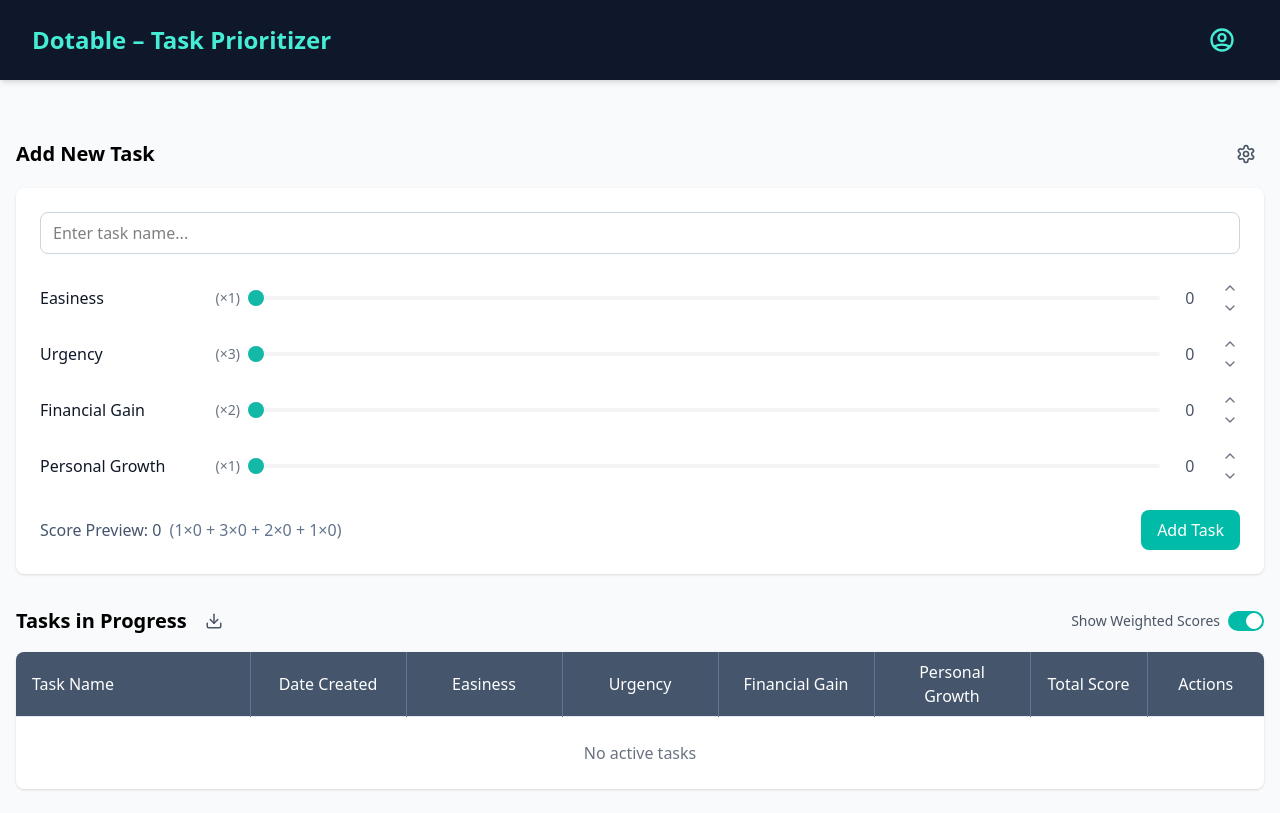
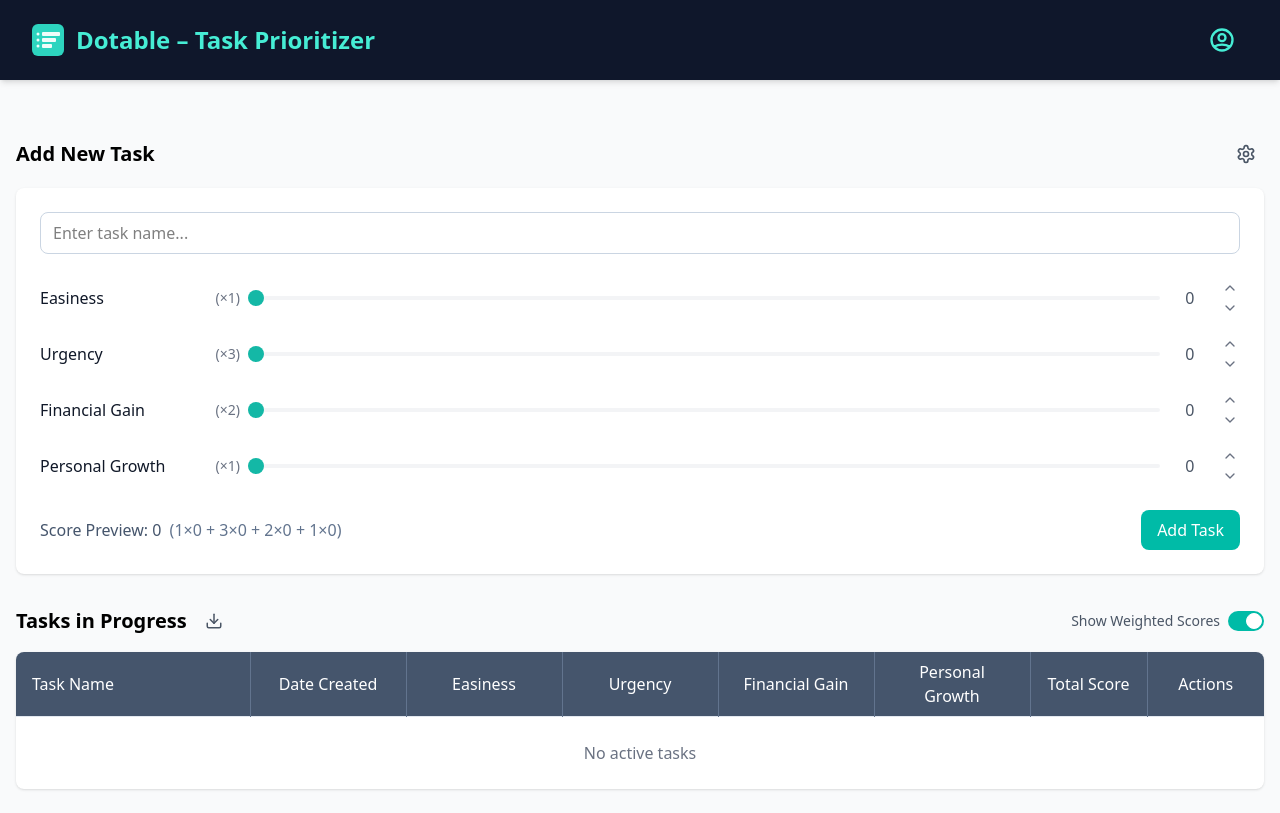
Before and after one commit to mattmotoki/decision-matrix, a React (Vite) app: page / in a window 1280 px wide. Built offline with nearby package versions, Linux system fonts and the light colour scheme.

Commit message:
Add logo

```diff
--- /dev/null
+++ b/src/components/Logo.jsx
@@ -0,0 +1,12 @@
+import React from 'react';
+import favicon from '/public/favicon.svg';
+
+export function Logo({ className }) {
+  return (
+    <img
+      src={favicon}
+      alt="Dotable Logo"
+      className={className}
+    />
+  );
+}
--- a/src/components/Navbar.jsx
+++ b/src/components/Navbar.jsx
@@ -1,4 +1,5 @@
 import React, { useState, useRef, useEffect } from 'react';
+import { Logo } from './Logo';
 
 const Navbar = ({ onSave }) => {
   const [isMenuOpen, setIsMenuOpen] = useState(false);
@@ -29,7 +30,8 @@
     <nav className="bg-slate-900 shadow-md">
       <div className="w-full px-4 sm:px-6 lg:px-8">
         <div className="flex justify-between h-20">
-          <div className="flex-shrink-0 flex items-center pl-0">
+          <div className="flex-shrink-0 flex items-center pl-0 gap-3">
+            <Logo className="h-8 w-8" />
             <h1 className="text-2xl font-bold text-teal-300">Dotable – Task Prioritizer</h1>
           </div>
 
```
